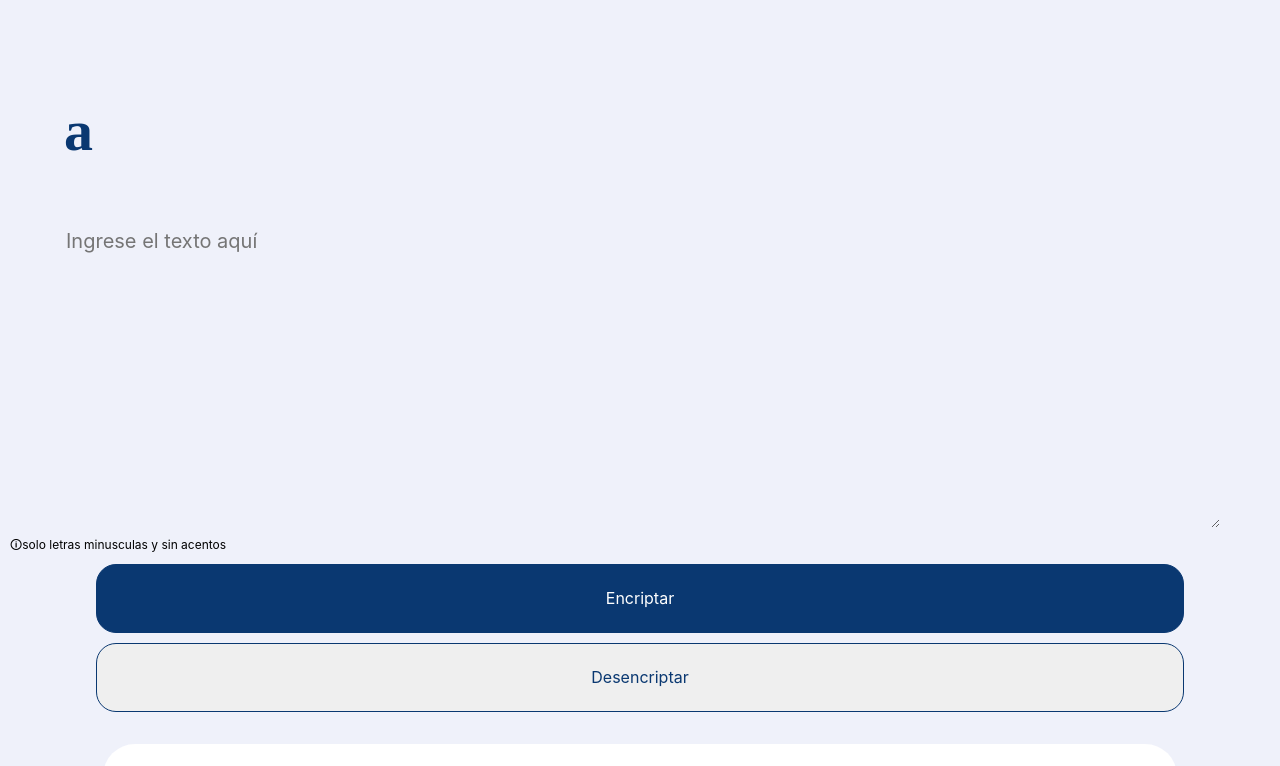
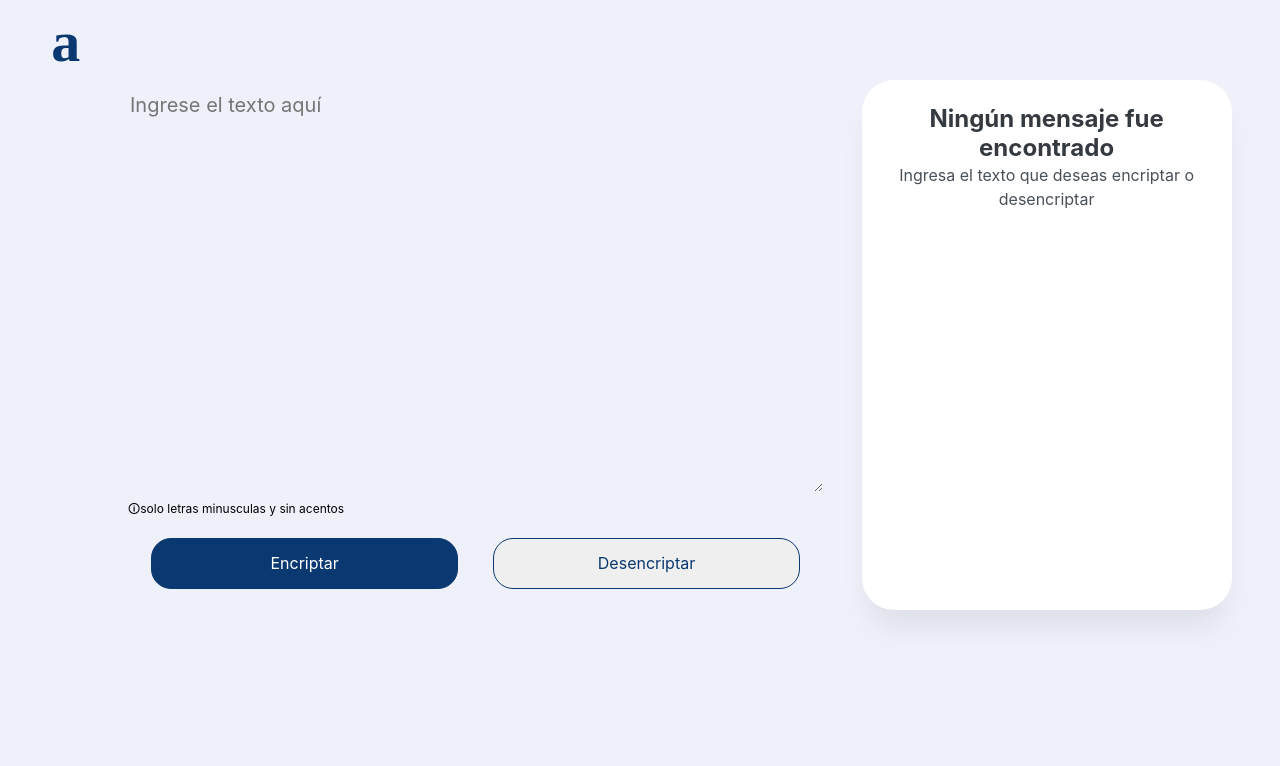
Before and after one commit to KelsierCo/EncriptadorOne, a plain HTML site: page index.html in a window 1280 px wide. Shown: the top 766 px of the page. Drawn offline with Linux system fonts and the light colour scheme.

Commit message:
terminar diseño de la app en tablets y web

```diff
--- a/index.html
+++ b/index.html
@@ -16,8 +16,9 @@
         </p>
     </header>
     <main>
-        <div>
-            <textarea id="textArea" rows="10" cols="15" placeholder="Ingrese el texto aquí"></textarea>
+        <section class="ingreso">
+            <div class="escribir">
+                <textarea id="textArea" rows="15" cols="15" placeholder="Ingrese el texto aquí"></textarea>
                 <p>&#128712;solo letras minusculas y sin acentos</p>
             </div>
             <section class="botones">
@@ -27,6 +28,7 @@
                 <button id="desencriptar">
                     Desencriptar
                 </button>
+            </section>
         </section>
         <section class="traduccion">
             <div id="mensaje" class="mensaje" >
--- a/styles.css
+++ b/styles.css
@@ -20,8 +20,9 @@ main{
 
 textarea{
     background-color: #EFF1FA;
-    margin: 10% 5% 0;
+    margin: 5% 5% 0;
     width: 90%;
+    height: 380px;
     font-family: 'Inter';
     font-style: normal;
     font-weight: 400;
@@ -32,7 +33,7 @@ textarea{
 }
 
 main div p{
-    margin: 5px 10px;
+    margin: 5px 5% 5px;
     font-family: 'Inter';
     font-style: normal;
     font-weight: 400;
@@ -134,3 +135,69 @@ button{
 #copiar:hover{
     background-color: #E9ECF8;
 }
+
+@media (min-width: 520px) {
+    textarea{
+        margin: 12% 5% 0;
+        height: 500px;
+    }
+
+    .botones{
+        height: 40px;
+    }
+
+    #encriptar, #desencriptar{
+        width: 40%;
+        margin: 2%;
+        display: inline-block;
+    }
+
+    #encriptar{
+        margin-left: 8%;
+    }
+
+    .traduccion{
+        height: 80px;
+    }
+}
+
+@media (min-width: 760px) {
+    header {
+        height: 80px;
+    }
+
+    header p{
+        padding: 1% 4%;
+        font-size: 58px;
+        font-weight: bold;
+        color: #0A3871;
+    }
+
+    main > section{
+        display: inline-block;
+        vertical-align: top;
+        padding: 0;
+        margin: 0;
+    }
+
+    .ingreso{
+        padding-left: 7%;
+        width: 60%;
+    }
+
+    textarea{
+        margin: 1% 5% 0;
+        height: 400px;
+    }
+
+    button{
+        padding: 15px;
+    }
+
+    .traduccion{
+        width: 25%;
+        height: 480px;
+        margin: 0;
+    }
+
+}
```
Lines whose indentation alone changed are shown as unchanged.
